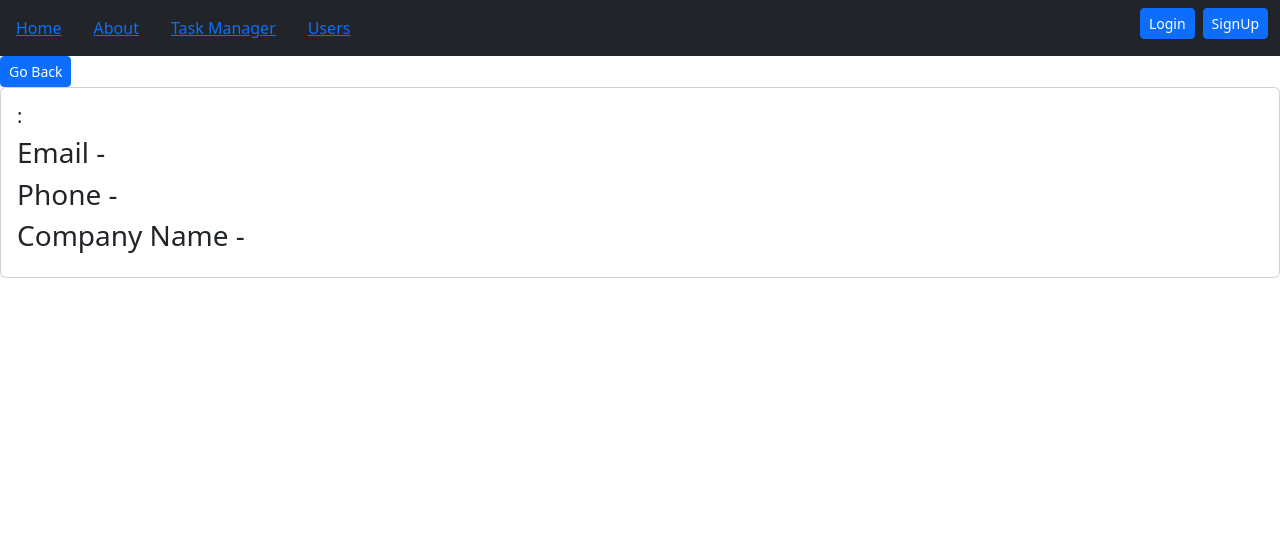
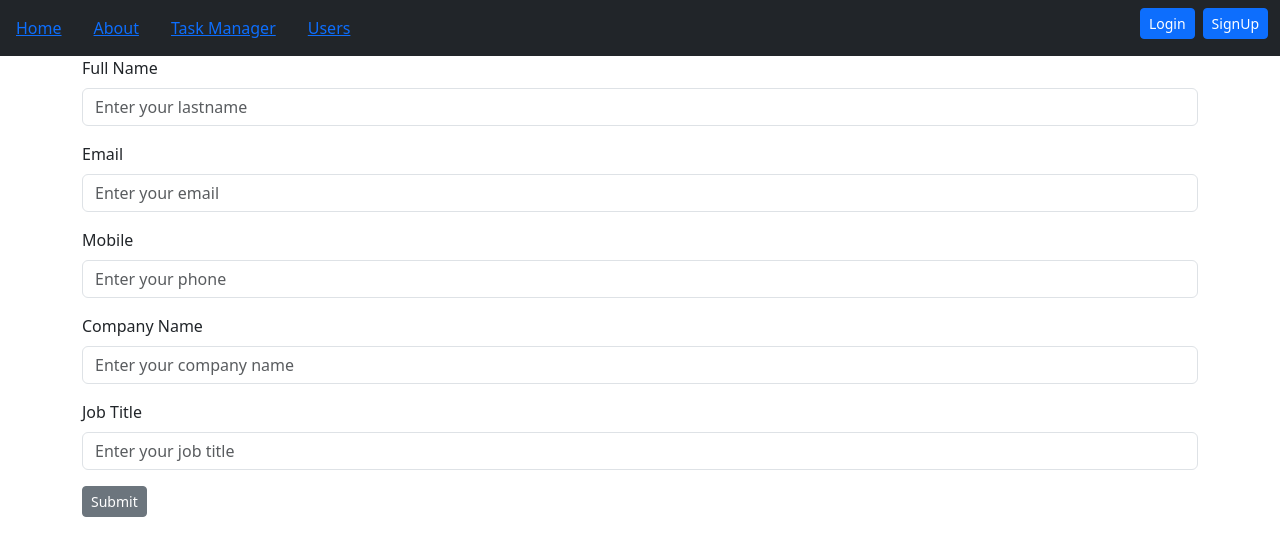
Before and after one commit to shailesh-ss-19-11/july-todo-list, a React (Vite) app: page /users/add-user in a window 1280 px wide. Shown: the top 556 px of the page. Built offline with nearby package versions, Linux system fonts and the light colour scheme; no server answers.

Commit message:
post method in react

```diff
--- a/package.json
+++ b/package.json
@@ -19,6 +19,7 @@
     "react-dom": "^19.1.1",
     "react-router": "^7.9.4",
     "react-router-dom": "^7.9.4",
+    "react-spinners": "^0.17.0",
     "sweetalert2": "^11.26.1",
     "uuid": "^13.0.0",
     "yup": "^1.7.1"
--- a/src/App.jsx
+++ b/src/App.jsx
@@ -14,7 +14,8 @@ import Page404 from './components/Page404'
 import UserInfo from './users/UserInfo'
 import Dashboard from './pages/dashboard/Dashboard'
 import ProtectedRoute from './auth/ProtectedRoute'
-
+import AddUser from './users/AddUser'
+import './app.css';
 
 
 function App() {
@@ -32,12 +33,13 @@ function App() {
         <Route path='/todo' element={<ProtectedRoute> <Todo /></ProtectedRoute>} />
         <Route path='/users' element={<ProtectedRoute><Users /></ProtectedRoute>} />
         <Route path='/users/:userid' element={<UserInfo />} />
+        <Route path='/users/add-user' element={<AddUser />} />
         <Route path='/dashboard'
           element={
             <ProtectedRoute>
               <Dashboard />
             </ProtectedRoute>} />
-        <Route path='*' element={Page404} />
+        <Route path='*' element={<Page404/>} />
       </Routes>
       {/* <center>
         <h1>TODO APP</h1>
--- /dev/null
+++ b/src/app.css
@@ -0,0 +1,5 @@
+.mid{
+    top: 100%;
+    left: 50%;
+    transform: translate(-50,-50);
+}
--- /dev/null
+++ b/src/users/AddUser.jsx
@@ -0,0 +1,99 @@
+import axios from 'axios';
+import React, { useState } from 'react'
+import { baseUrl } from '../../constant';
+import { useNavigate } from 'react-router';
+
+const AddUser = () => {
+    const navigate = useNavigate();
+    const [inputs, setinputs] = useState({});
+    const handleInputChange = (e) => {
+        const { name, value } = e.target;
+        const existingInput = { ...inputs };
+        existingInput[name] = value;
+        setinputs(existingInput);
+    }
+
+    const handleSubmit = async (e) => {
+
+        try {
+            e.preventDefault();
+            console.log(inputs)
+            const result = await axios.post(baseUrl, inputs);
+            console.log(result);
+            if (result.status === 201) {
+                navigate(-1);
+            }
+        } catch (err) {
+            console.log(err?.data?.messege);
+        }
+    }
+
+    return (
+        <>
+            <div className='container'>
+                <form action="" onSubmit={handleSubmit}>
+                    <div className="mb-3">
+                        <label htmlFor="" className="form-label">Full Name</label>
+                        <input
+                            onChange={handleInputChange}
+                            name='name'
+                            type="text"
+                            className="form-control"
+                            placeholder="Enter your lastname"
+                            value={inputs?.name}
+                        />
+                    </div>
+                    <div className="mb-3">
+                        <label htmlFor="" className="form-label">Email</label>
+                        <input
+                            onChange={handleInputChange}
+                            name='email'
+                            type="email"
+                            className="form-control"
+                            placeholder="Enter your email"
+                            value={inputs?.email}
+                        />
+                    </div>
+                    <div className="mb-3">
+                        <label htmlFor="" className="form-label">Mobile</label>
+                        <input
+                            onChange={handleInputChange}
+                            name='phone'
+                            type="text"
+                            className="form-control"
+                            placeholder="Enter your phone"
+                            value={inputs?.phone}
+                        />
+                    </div>
+                    <div className="mb-3">
+                        <label htmlFor="" className="form-label">Company Name</label>
+                        <input
+                            onChange={handleInputChange}
+                            name='company name'
+                            type="text"
+                            className="form-control"
+                            placeholder="Enter your company name"
+                            value={inputs["company name"]}
+                        />
+                    </div>
+                    <div className="mb-3">
+                        <label htmlFor="" className="form-label">Job Title</label>
+                        <input
+                            onChange={handleInputChange}
+                            name='job title'
+                            type="text"
+                            className="form-control"
+                            placeholder="Enter your job title"
+                            value={inputs["job title"]}
+                        />
+                    </div>
+                    <button className='btn btn-sm btn-secondary' type='submit'>
+                        Submit
+                    </button>
+                </form>
+            </div>
+        </>
+    )
+}
+
+export default AddUser
--- a/src/users/Users.jsx
+++ b/src/users/Users.jsx
@@ -2,12 +2,16 @@ import axios from "axios";
 import UsersTable from "./UsersTable";
 import { useEffect, useState } from "react";
 import { baseUrl } from "../../constant";
+import { RingLoader } from "react-spinners";
 
 const Users = () => {
     const [userData, setuserData] = useState([]);
     const [currentPage, setCurrentPage] = useState(1);
+    const [loading, setloading] = useState(true);
+
     const itemsPerPage = 10;
     const fetchUserData = async () => {
+        try {
             const response = await axios.get(baseUrl,
                 {
                     headers: {
@@ -16,8 +20,15 @@ const Users = () => {
                     }
                 }
             );
-        console.log(response.data);
+            if (response.status === 200) {
                 setuserData(response.data);
+                setloading(true);
+            }
+        } catch (err) {
+            setloading(true)
+            setuserData([])
+        }
+
     }
 
     // fetchUserData();
@@ -36,6 +47,17 @@ const Users = () => {
     console.log(currentItems, "currentItems")
     return (
         <>
+            {loading ?
+                // <div className="position-relative">
+                //     <div class="position-absolute top-50 start-50 translate-middle">
+                //         <RingLoader loading={loading} size={100}/>
+                //     </div>
+                // </div>
+                <div class="position-relative">
+                    <div class="position-absolute mid"><RingLoader loading={loading} size={100} /></div>
+                </div>
+                :
+                <>
                     <UsersTable userData={currentItems} />
                     <div className="text-center mt-3">
                         {[...Array(totalPages)].map((_, index) => (
@@ -53,6 +75,8 @@ const Users = () => {
                         ))}
                     </div>
                 </>
+            }
+        </>
     )
 }
 
--- a/src/users/UsersTable.jsx
+++ b/src/users/UsersTable.jsx
@@ -1,12 +1,15 @@
-import React from 'react'
+import React, { useEffect, useState } from 'react'
 import { Link, useNavigate } from 'react-router';
-
 const UsersTable = (props) => {
     const { userData } = props;
     console.log(userData, "userData")
     const navigate = useNavigate();
+
+
     return (
+
         <>
+            <button className='m-3 btn btn-primary' onClick={() => navigate("/users/add-user")}>Add User</button>
             <table className='table'>
                 <thead>
                     <tr>
@@ -16,6 +19,7 @@ const UsersTable = (props) => {
                         <th>job title</th>
                         <th>phone</th>
                         <th>company name</th>
+                        <th>Actions</th>
                     </tr>
                 </thead>
                 <tbody>
@@ -30,6 +34,10 @@ const UsersTable = (props) => {
                                     <td>{user["job title"]}</td>
                                     <td>{user.phone}</td>
                                     <td>{user["company name"]}</td>
+                                    <td>
+                                        <button className='btn btn-primary'>Edit</button>
+                                        <button className='btn btn-danger'>Delete</button>
+                                    </td>
                                 </tr>
                             )
                         }) :
```
Also changed, not shown: 1 other file (tests, documents, lock files or other folders). Lines whose indentation alone changed are shown as unchanged.
